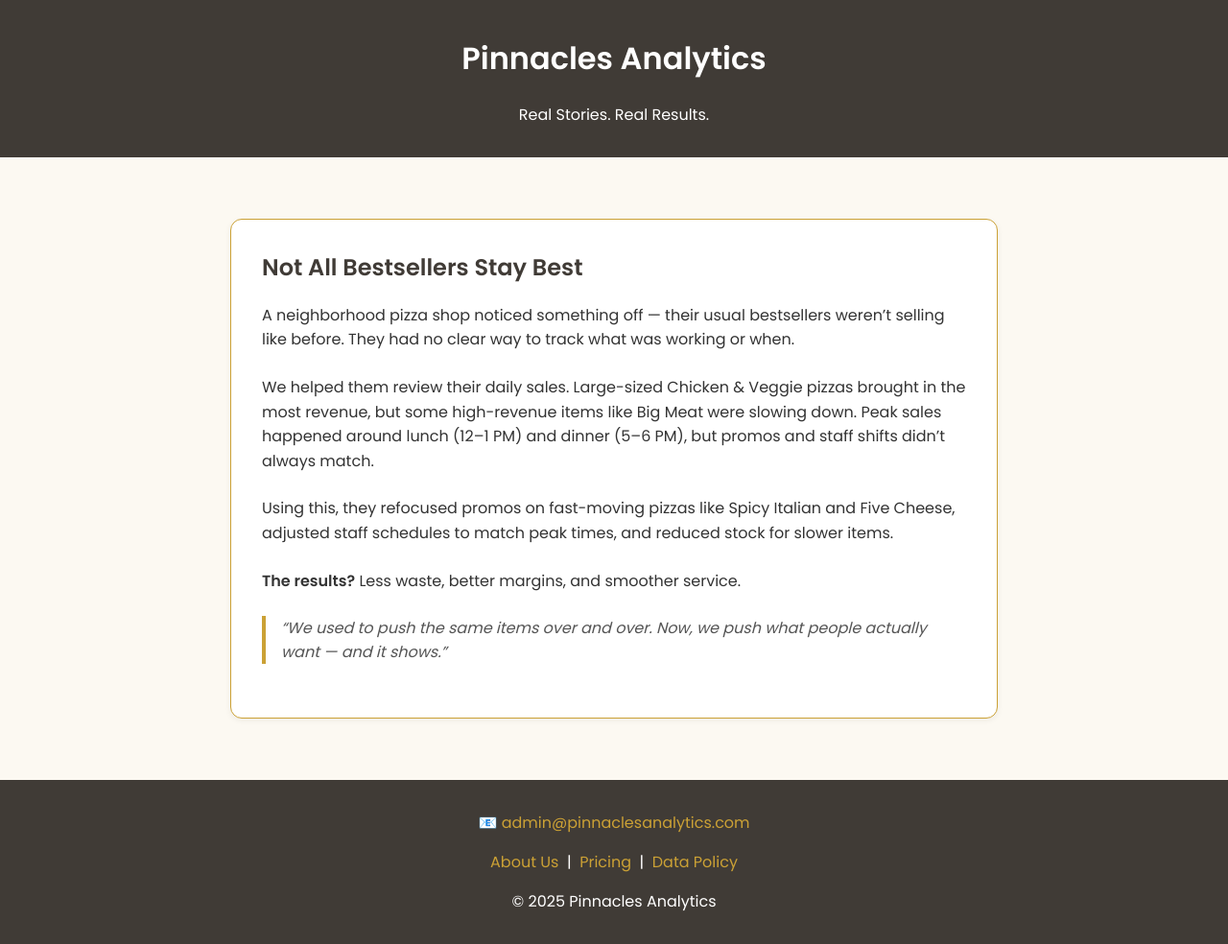
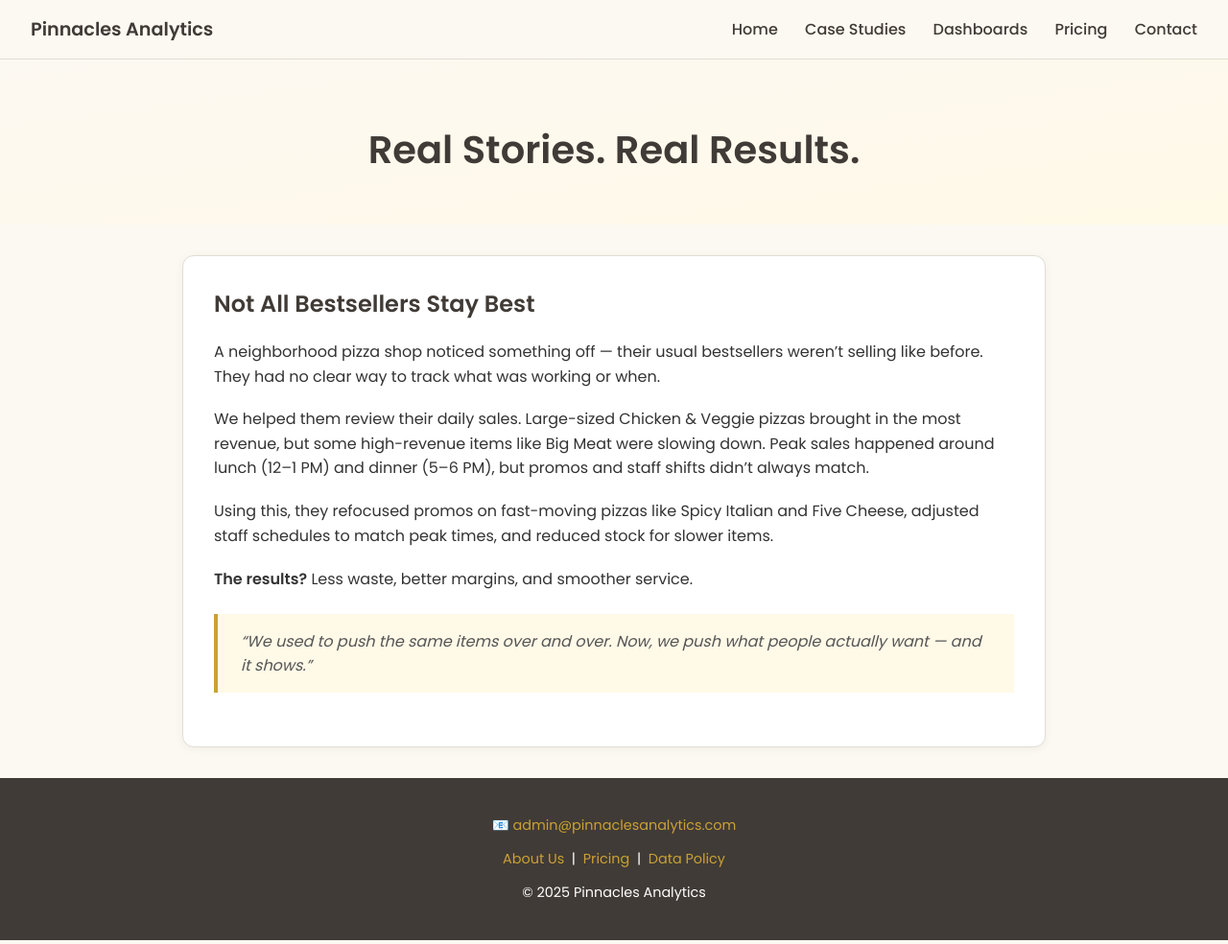
Before and after one commit to lyven81/pinnacles-learning-website, a Jekyll site: the page case-study/case-study-6.html, which Jekyll copies as it is, in a window 1280 px wide. Shown: the whole page at 96% size. Built offline with Jekyll 4.4.1, drawn with Linux system fonts in a browser that asks for light colours.

Commit message:
Update case-study-6.html

```diff
--- a/case-study/case-study-6.html
+++ b/case-study/case-study-6.html
@@ -1,69 +1,155 @@
+
 <!DOCTYPE html>
 <html lang="en">
 <head>
-  <meta charset="utf-8"/>
-  <meta name="viewport" content="width=device-width, initial-scale=1.0"/>
-  <title>Not All Bestsellers Stay Best | Case Study | Pinnacles Analytics</title>
-  <link href="https://fonts.googleapis.com/css2?family=Poppins:wght@400;500;600&display=swap" rel="stylesheet"/>
+  <meta charset="UTF-8" />
+  <meta name="viewport" content="width=device-width, initial-scale=1.0" />
+  <title>Real Stories | Pinnacles Analytics</title>
+  <link href="https://fonts.googleapis.com/css2?family=Poppins:wght@400;500;600&display=swap" rel="stylesheet" />
   <style>
-    body {
+    html, body {
+      height: 100%;
+      margin: 0;
       font-family: 'Poppins', sans-serif;
       background-color: #FCF9F2;
       color: #333;
+    }
+
+    body {
+      display: flex;
+      flex-direction: column;
+    }
+
+    .navbar {
+      display: flex;
+      justify-content: space-between;
+      align-items: center;
+      background-color: #FCF9F2;
+      padding: 1rem 2rem;
+      border-bottom: 1px solid #e0ddd3;
+    }
+
+    .navbar .brand {
+      font-size: 1.2rem;
+      font-weight: 600;
+      color: #403B36;
+    }
+
+    .navbar nav a {
+      margin-left: 1.5rem;
+      text-decoration: none;
+      color: #403B36;
+      font-weight: 500;
+    }
+
+    .navbar nav a:hover {
+      color: #CBA135;
+    }
+
+    header {
+      text-align: center;
+      padding: 4rem 1rem 3rem;
+      background: linear-gradient(to bottom right, #FCF9F2, #fff9e7);
+    }
+
+    header h1 {
+      font-size: 2.5rem;
+      color: #403B36;
       margin: 0;
-      padding: 0;
     }
-    header, footer {
-      background-color: #403B36;
-      color: #FFFFFF;
-      text-align: center;
-      padding: 1rem;
+
+    header p {
+      font-size: 1.2rem;
+      color: #555;
+      max-width: 700px;
+      margin: 1rem auto 0;
     }
+
     .container {
-      max-width: 800px;
-      margin: 2rem auto;
       padding: 2rem;
+      max-width: 900px;
+      margin: 0 auto;
     }
+
     .case-card {
-      background: #FFFFFF;
-      border: 1px solid #CBA135;
+      background: #ffffff;
+      padding: 2rem;
       border-radius: 12px;
-      box-shadow: 0 2px 6px rgba(0, 0, 0, 0.06);
-      padding: 2rem;
+      box-shadow: 0 2px 10px rgba(0, 0, 0, 0.05);
+      border: 1px solid #e0ddd3;
     }
+
     .case-card h2 {
       color: #403B36;
       margin-top: 0;
     }
+
     .case-card p {
-      margin-bottom: 1.5rem;
       line-height: 1.6;
+      margin-bottom: 1.2rem;
     }
+
     .case-card blockquote {
+      margin: 1.5rem 0;
+      padding: 1rem 1.5rem;
+      background: #fff9e7;
+      border-left: 4px solid #CBA135;
+      color: #555;
       font-style: italic;
-      color: #555;
-      margin: 1.5rem 0;
-      padding-left: 1rem;
-      border-left: 4px solid #CBA135;
     }
+
+    footer {
+      background-color: #403B36;
+      color: white;
+      text-align: center;
+      padding: 1.5rem;
+      font-size: 0.9rem;
+    }
+
     footer a {
       color: #CBA135;
       text-decoration: none;
     }
+
     footer a:hover {
       text-decoration: underline;
+    }
+
+    @media (max-width: 768px) {
+      .navbar {
+        flex-direction: column;
+        align-items: flex-start;
+      }
+
+      .navbar nav {
+        margin-top: 0.5rem;
+      }
+
+      header h1 {
+        font-size: 2rem;
+      }
     }
   </style>
 </head>
 <body>
 
+  <div class="navbar">
+    <div class="brand">Pinnacles Analytics</div>
+    <nav>
+      <a href="index.html">Home</a>
+      <a href="case-studies.html">Case Studies</a>
+      <a href="dashboard.html">Dashboards</a>
+      <a href="pricing.html">Pricing</a>
+      <a href="contact.html">Contact</a>
+    </nav>
+  </div>
+
   <header>
-    <h1>Pinnacles Analytics</h1>
-    <p>Real Stories. Real Results.</p>
+    <h1>Real Stories. Real Results.</h1>
   </header>
 
   <main class="container">
-    <div class="case-card">
+     <div class="case-card">
       <h2>Not All Bestsellers Stay Best</h2>
       <p>
         A neighborhood pizza shop noticed something off — their usual bestsellers weren’t selling like before. They had no clear way to track what was working or when.
```
